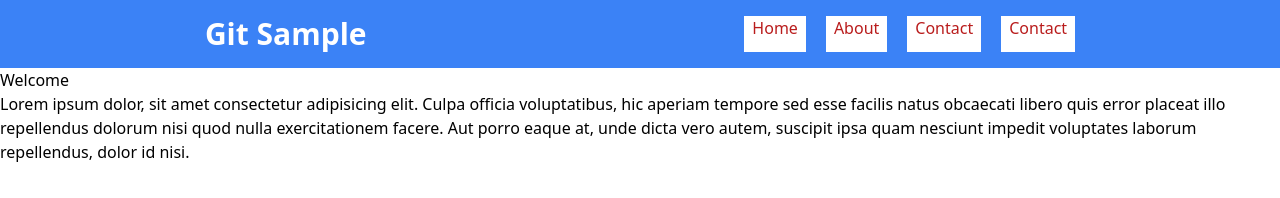
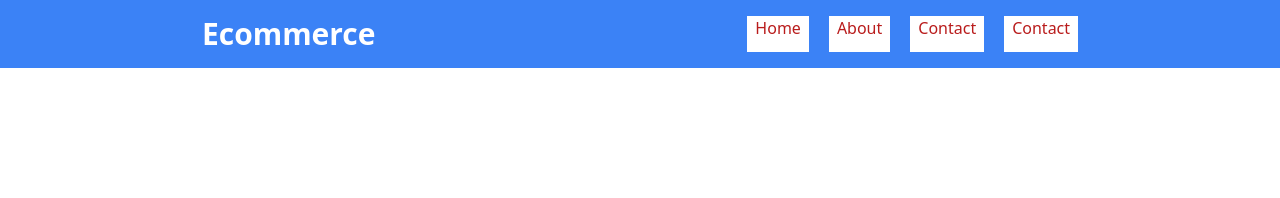
Before and after one commit to BlueWalkerz/website-tut, a plain HTML site: page index.html in a window 1280 px wide. Drawn offline with nearby package versions, Linux system fonts and the light colour scheme.

Commit message:
v4 - Actually restored back to v1

```diff
--- a/index.html
+++ b/index.html
@@ -9,18 +9,15 @@
 <body >
     <nav class="py-4 px-4 bg-blue-500 flex justify-around">
         <div>
-            <h2 class="text-white text-3xl font-bold">Git Sample</h2>
+            <h2 class="text-white text-3xl font-bold">Ecommerce</h2>
         </div>
         <ul class="flex gap-5">
-            <li class="px-2 text-red-700 cursor-pointer bg-white text-center align-middle"><a href="#">Home</a></li>
-            <li class="px-2 text-red-700 cursor-pointer bg-white text-center align-middle"><a href="#">About</a></li>
-            <li class="px-2 text-red-700 cursor-pointer bg-white text-center align-middle"><a href="#">Contact</a></li>
-            <li class="px-2 text-red-700 cursor-pointer bg-white text-center align-middle"><a href="#">Contact</a></li>
+            <li class="px-2 text-red-700 cursor-pointer bg-white text-center align-middle">Home</li>
+            <li class="px-2 text-red-700 cursor-pointer bg-white text-center align-middle">About</li>
+            <li class="px-2 text-red-700 cursor-pointer bg-white text-center align-middle">Contact</li>
+            <li class="px-2 text-red-700 cursor-pointer bg-white text-center align-middle">Contact</li>
         </ul>
     </nav>
 
-    <h1>Welcome</h1>
-    <p>Lorem ipsum dolor, sit amet consectetur adipisicing elit. Culpa officia voluptatibus, hic aperiam tempore sed esse facilis natus obcaecati libero quis error placeat illo repellendus dolorum nisi quod nulla exercitationem facere. Aut porro eaque at, unde dicta vero autem, suscipit ipsa quam nesciunt impedit voluptates laborum repellendus, dolor id nisi.</p>
-
 </body>
 </html>
```
